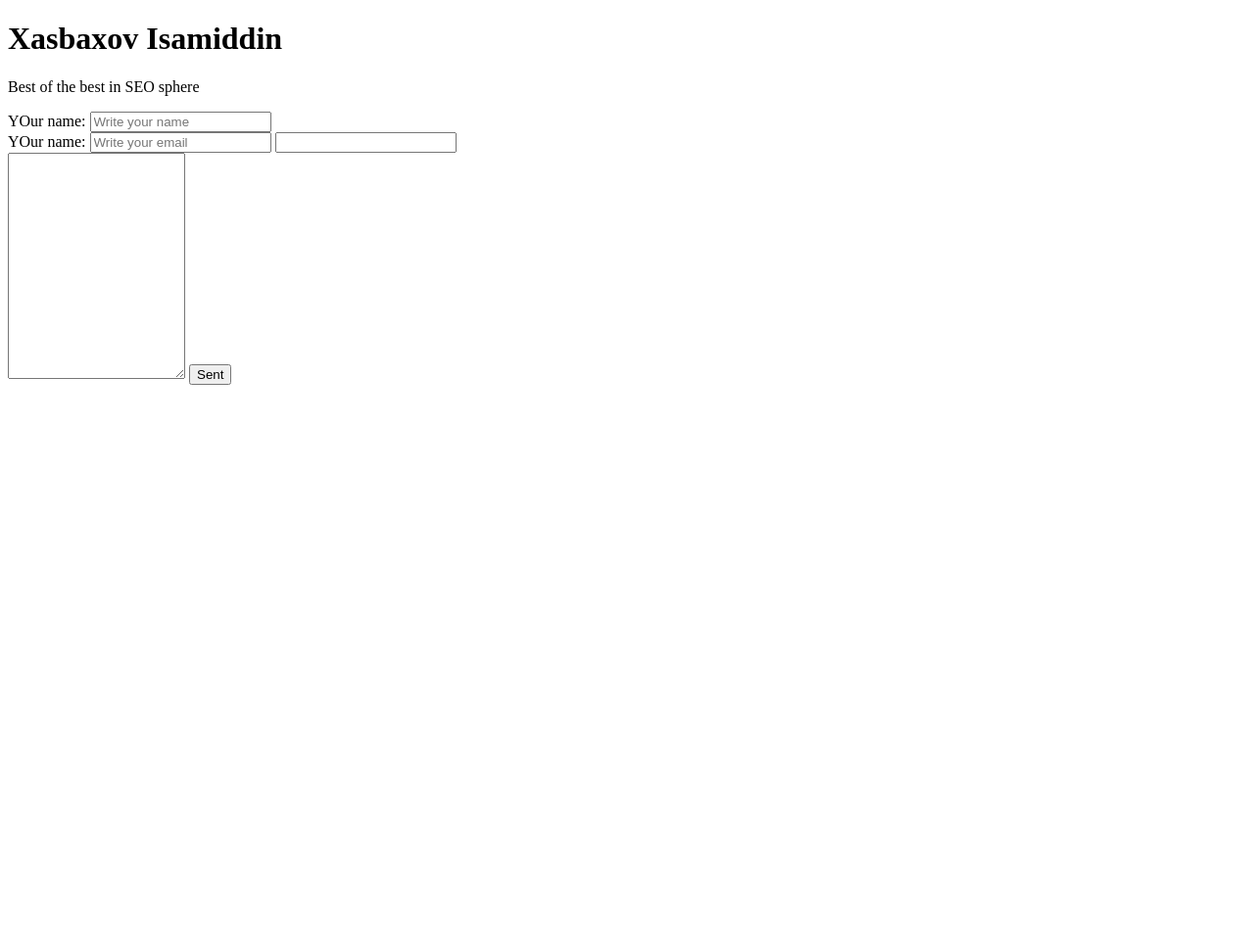
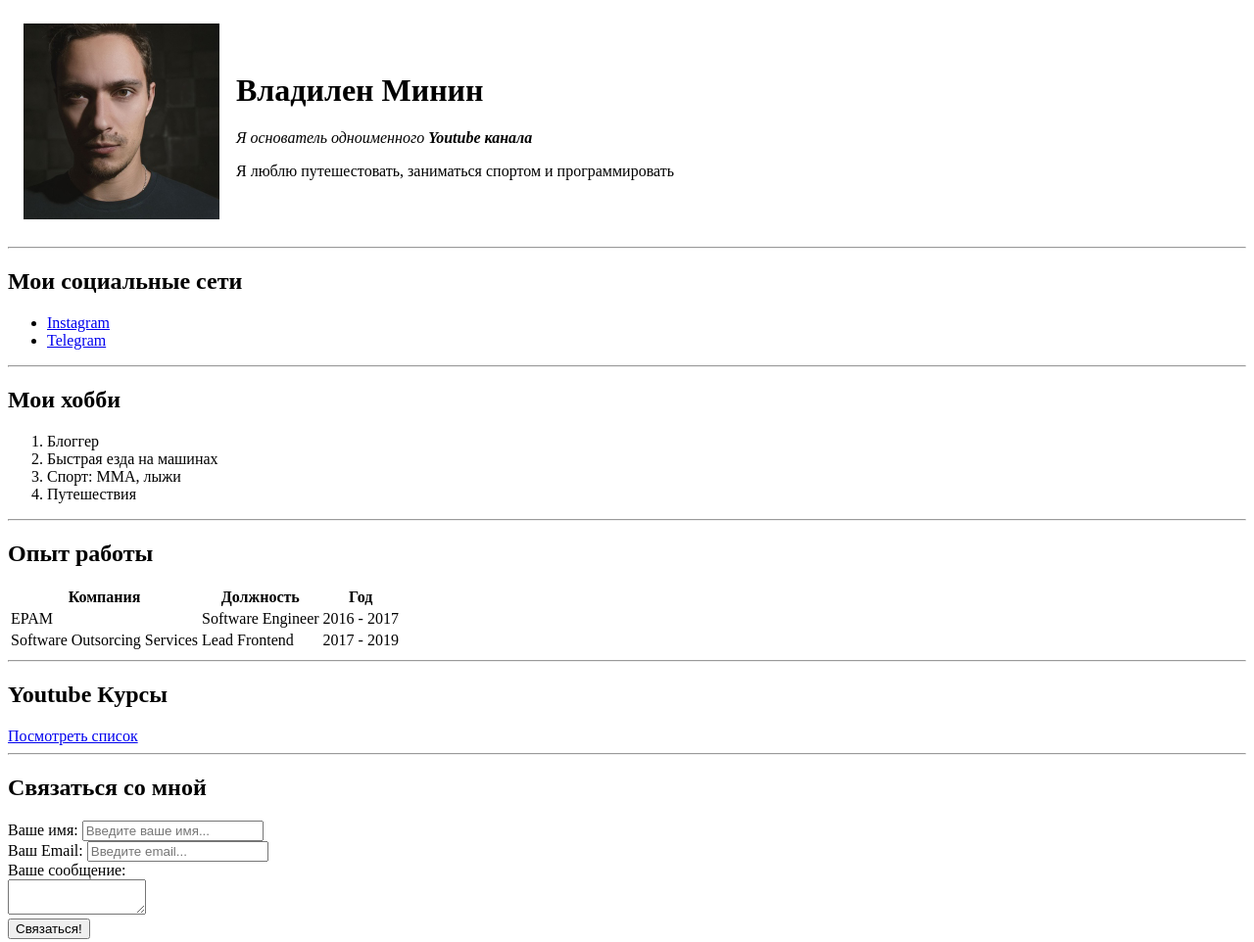
Before and after one commit to xasbaxov/HTML-CSS-JS, a plain HTML site: page index.html in a window 1280 px wide. Shown: the whole page at 98% size. Before the commit the page ends 800 px from the top, so only its background shows below. Drawn offline with Linux system fonts and the light colour scheme.

Commit message:
Add files via upload

```diff
--- a/index.html
+++ b/index.html
@@ -1,22 +1,90 @@
 <!DOCTYPE html>
-<head>
-    <meta charset="UTF-8">
-    <title>HTML course</title>
-</head>
-<body>
-    <h1> Xasbaxov Isamiddin</h1>
-    <p>Best of the best in SEO sphere</p>
-</body>
+<html>
+  <head>
+    <meta charset="UTF-8" />
+    <title>Vladilen CV</title>
+  </head>
+  <body>
+    <table cellspacing="15">
+      <tr>
+        <td>
+          <img src="avatar.jpeg" width="200" alt="тут моя фотка" />
+        </td>
+        <td>
+          <h1>Владилен Минин</h1>
+          <p><em>Я основатель одноименного <strong>Youtube канала</strong></em></p>
+          <p>Я люблю путешестовать, заниматься спортом и программировать</p>
+        </td>
+      </tr>
+    </table>
+
+    <hr>
+
+    <h2>Мои социальные сети</h2>
+    <ul>
+      <li><a href="https://instagram.com/vladilen.minin" target="_blank">Instagram</a></li>
+      <li><a target="_blank" href="https://t.me/js_by_vladilen">Telegram</a></li>
+    </ul>
+
+    <hr>
+
+    <h2>Мои хобби</h2>
+    <ol>
+      <li>Блоггер</li>
+      <li>Быстрая езда на машинах</li>
+      <li>Спорт: ММА, лыжи</li>
+      <li>Путешествия</li>
+    </ol>
+
+    <hr>
+
+    <h2>Опыт работы</h2>
+    <table>
+      <tr>
+        <th>Компания</th>
+        <th>Должность</th>
+        <th>Год</th>
+      </tr>
+      <tr>
+        <td>EPAM</td>
+        <td>Software Engineer</td>
+        <td>2016 - 2017</td>
+      </tr>
+      <tr>
+        <td>Software Outsorcing Services</td>
+        <td>Lead Frontend</td>
+        <td>2017 - 2019</td>
+      </tr>
+    </table>
+
+    <hr>
+
+    <h2>Youtube Курсы</h2>
+    <a href="youtube.html">Посмотреть список</a>
+
+    <hr>
+    <h2>Связаться со мной</h2>
+
+    <form action="/">
+      <label for="name">Ваше имя:</label>
+      <input type="text" id="name" placeholder="Введите ваше имя...">
+
+      <br>
+
+      <label for="email">Ваш Email:</label>
+      <input type="email" id="email" placeholder="Введите email...">
+
+      <br>
+
+      <label for="text">Вашe сообщение:</label>
+      <br>
+      <textarea id="text" rows="2" cols="15"></textarea>
+
+      <br>
+
+      <input type="submit" value="Связаться!">
+    </form>
+
+
+  </body>
 </html>
-
-<form action="/index.html">
-    <label for="name">YOur name:</label>
-    <input type="text" id="name" placeholder="Write your name">
-<br>
-    <label for="email">YOur name:</label>
-    <input type="email" id="email" placeholder="Write your email">
-<input type="password">
-<br>
-<textarea id="text" cols="20" rows="15"></textarea>
-<input type="submit" value="Sent">
-</form>
```
Also changed, not shown: youtube.html (added, +14 -0 lines), avatar.jpeg (added).
